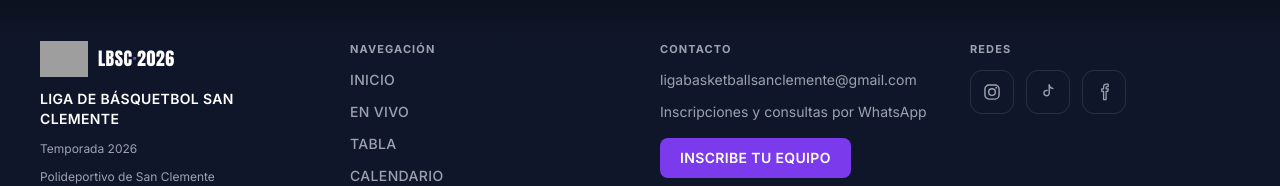
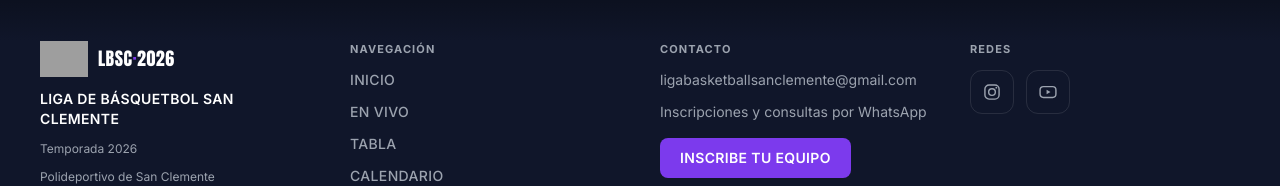
Before and after one commit to autonomia2025/liga-san-clemente, a Next.js app: page / in a window 1280 px wide. Shown: the part 4615-4801 px from the top of the page. Built offline with nearby package versions, Linux system fonts and the light colour scheme; no server answers; the database is empty; grey boxes are pictures that could not be loaded.

Commit message:
fix: aplicar redes sociales reales en las 6 paginas publicas

```diff
--- a/app/calendario/page.tsx
+++ b/app/calendario/page.tsx
@@ -29,10 +29,10 @@ const FOOTER_NAV_LINKS: FooterLink[] = [
   { label: "Equipos", href: "/#equipos" },
 ];
 
+// TikTok y Facebook quedan fuera por ahora: sin link oficial confirmado todavía.
 const FOOTER_SOCIAL_LINKS: SocialLink[] = [
-  { label: "Instagram", href: "#" },
-  { label: "TikTok", href: "#" },
-  { label: "Facebook", href: "#" },
+  { label: "Instagram", href: "https://www.instagram.com/lbsc2026/" },
+  { label: "YouTube", href: "https://www.youtube.com/@LigadeBasquetbolSanClemente" },
 ];
 
 const dateFormatter = new Intl.DateTimeFormat("es-CL", {
--- a/app/en-vivo/page.tsx
+++ b/app/en-vivo/page.tsx
@@ -36,10 +36,10 @@ const FOOTER_NAV_LINKS: FooterLink[] = [
   { label: "Equipos", href: "/#equipos" },
 ];
 
+// TikTok y Facebook quedan fuera por ahora: sin link oficial confirmado todavía.
 const FOOTER_SOCIAL_LINKS: SocialLink[] = [
-  { label: "Instagram", href: "#" },
-  { label: "TikTok", href: "#" },
-  { label: "Facebook", href: "#" },
+  { label: "Instagram", href: "https://www.instagram.com/lbsc2026/" },
+  { label: "YouTube", href: "https://www.youtube.com/@LigadeBasquetbolSanClemente" },
 ];
 
 const dateTimeFormatter = new Intl.DateTimeFormat("es-CL", {
--- a/app/equipo/[slug]/page.tsx
+++ b/app/equipo/[slug]/page.tsx
@@ -26,10 +26,10 @@ const FOOTER_NAV_LINKS: FooterLink[] = [
   { label: "Equipos", href: "/#equipos" },
 ];
 
+// TikTok y Facebook quedan fuera por ahora: sin link oficial confirmado todavía.
 const FOOTER_SOCIAL_LINKS: SocialLink[] = [
-  { label: "Instagram", href: "#" },
-  { label: "TikTok", href: "#" },
-  { label: "Facebook", href: "#" },
+  { label: "Instagram", href: "https://www.instagram.com/lbsc2026/" },
+  { label: "YouTube", href: "https://www.youtube.com/@LigadeBasquetbolSanClemente" },
 ];
 
 const shortDateFormatter = new Intl.DateTimeFormat("es-CL", {
--- a/app/goleadores/page.tsx
+++ b/app/goleadores/page.tsx
@@ -24,10 +24,10 @@ const FOOTER_NAV_LINKS: FooterLink[] = [
   { label: "Equipos", href: "/#equipos" },
 ];
 
+// TikTok y Facebook quedan fuera por ahora: sin link oficial confirmado todavía.
 const FOOTER_SOCIAL_LINKS: SocialLink[] = [
-  { label: "Instagram", href: "#" },
-  { label: "TikTok", href: "#" },
-  { label: "Facebook", href: "#" },
+  { label: "Instagram", href: "https://www.instagram.com/lbsc2026/" },
+  { label: "YouTube", href: "https://www.youtube.com/@LigadeBasquetbolSanClemente" },
 ];
 
 /* ---- Top 3 destacados -------------------------------------------------- */
--- a/app/page.tsx
+++ b/app/page.tsx
@@ -74,10 +74,10 @@ const FOOTER_NAV_LINKS: FooterLink[] = [
   { label: "Equipos", href: "/#equipos" },
 ];
 
+// TikTok y Facebook quedan fuera por ahora: sin link oficial confirmado todavía.
 const FOOTER_SOCIAL_LINKS: SocialLink[] = [
-  { label: "Instagram", href: "#" },
-  { label: "TikTok", href: "#" },
-  { label: "Facebook", href: "#" },
+  { label: "Instagram", href: "https://www.instagram.com/lbsc2026/" },
+  { label: "YouTube", href: "https://www.youtube.com/@LigadeBasquetbolSanClemente" },
 ];
 
 export default async function Home() {
--- a/app/tabla/page.tsx
+++ b/app/tabla/page.tsx
@@ -22,10 +22,10 @@ const FOOTER_NAV_LINKS: FooterLink[] = [
   { label: "Equipos", href: "/#equipos" },
 ];
 
+// TikTok y Facebook quedan fuera por ahora: sin link oficial confirmado todavía.
 const FOOTER_SOCIAL_LINKS: SocialLink[] = [
-  { label: "Instagram", href: "#" },
-  { label: "TikTok", href: "#" },
-  { label: "Facebook", href: "#" },
+  { label: "Instagram", href: "https://www.instagram.com/lbsc2026/" },
+  { label: "YouTube", href: "https://www.youtube.com/@LigadeBasquetbolSanClemente" },
 ];
 
 function diffText(diff: number): string {
```
